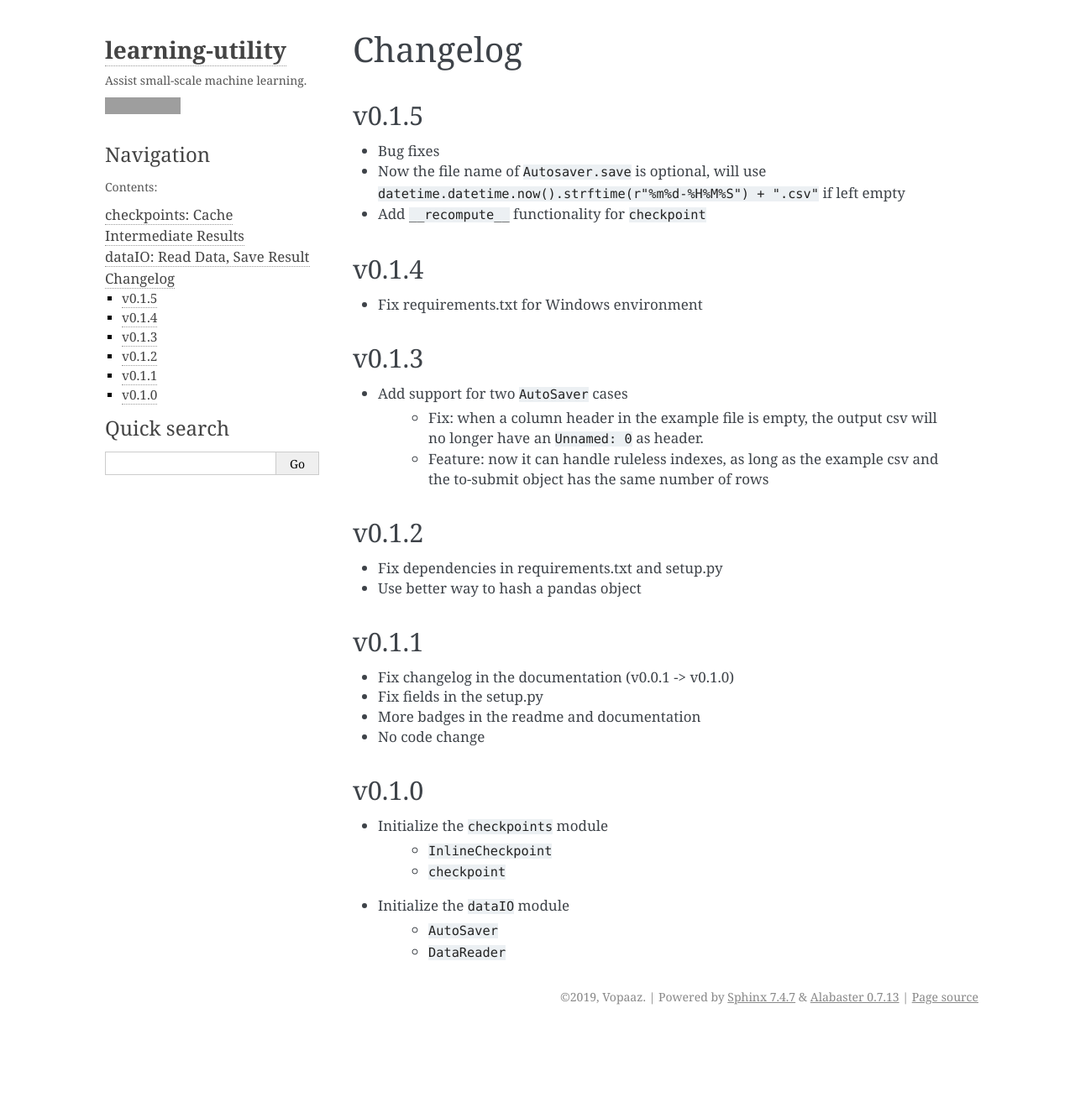
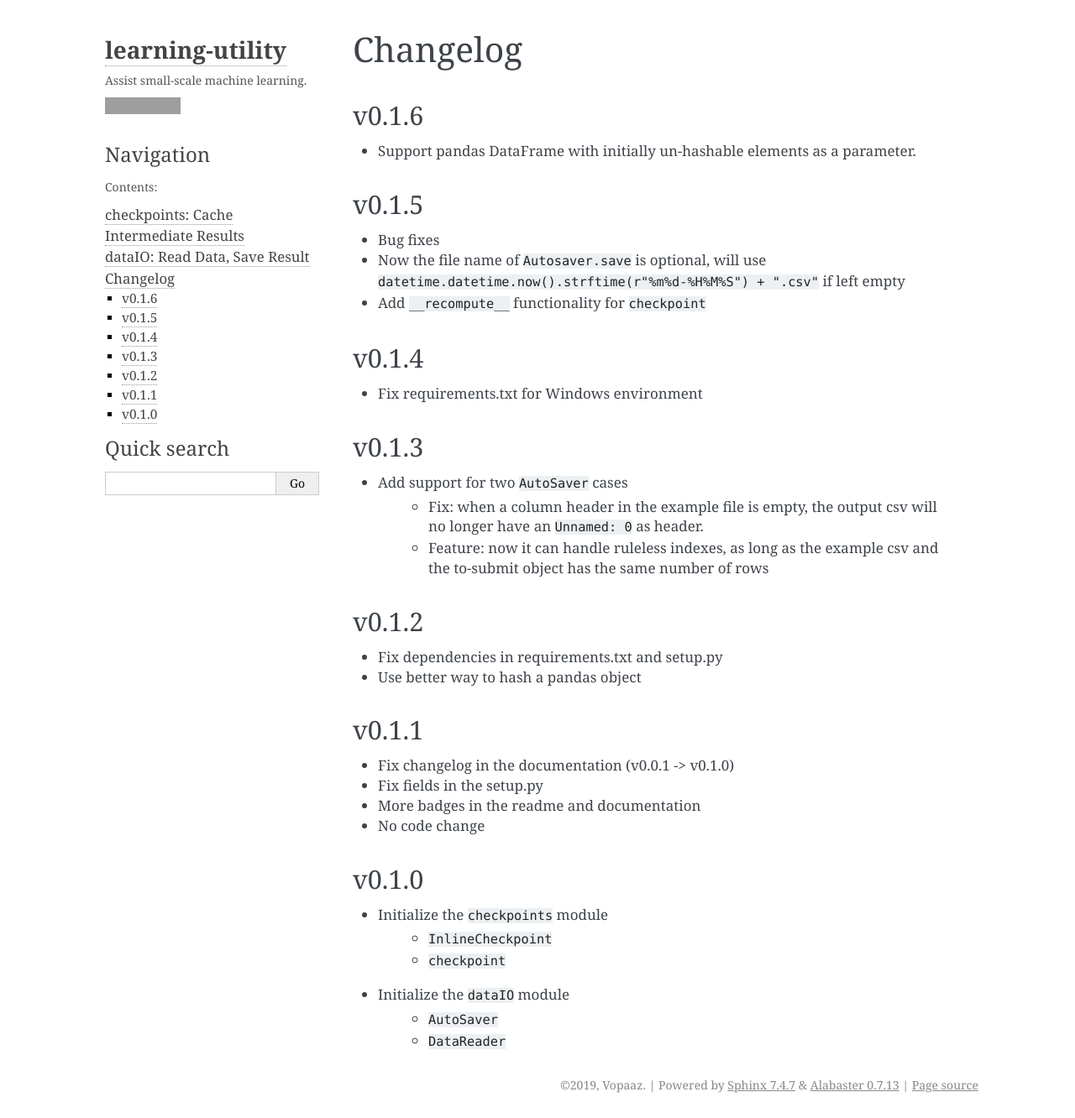
Before and after one commit to Vopaaz/learning-utility, a Sphinx documentation site: the page built from docs/source/content/changelog.rst, in a window 1280 px wide. Shown: the whole page at 84% size. Built offline with Sphinx 7.4.7, drawn with Linux system fonts in a browser that asks for light colours; before the commit the page ends 1227 px from its top, so only the background shows below that; grey boxes are pictures that could not be loaded.

Commit message:
Bump version

```diff
--- a/docs/source/conf.py
+++ b/docs/source/conf.py
@@ -22,7 +22,7 @@ copyright = '2019, Vopaaz'
 author = 'Vopaaz'
 
 # The full version, including alpha/beta/rc tags
-release = '0.1.5'
+release = '0.1.6'
 
 
 # -- General configuration ---------------------------------------------------
--- a/docs/source/content/changelog.rst
+++ b/docs/source/content/changelog.rst
@@ -1,5 +1,9 @@
 Changelog
 ==============
+
+v0.1.6
+^^^^^^^^^^^^^^^^^^^
+* Support pandas DataFrame with initially un-hashable elements as a parameter.
 
 v0.1.5
 ^^^^^^^^^^^^^^^^^^
--- a/setup.py
+++ b/setup.py
@@ -5,7 +5,7 @@ with open(r'README.md',"r",encoding="utf-8") as f:
 
 setup(
     name='Lutil',
-    version='0.1.5',
+    version='0.1.6',
     author='Vopaaz',
     author_email='liyifan945@163.com',
     url='https://github.com/Vopaaz/learning-utility',
```
